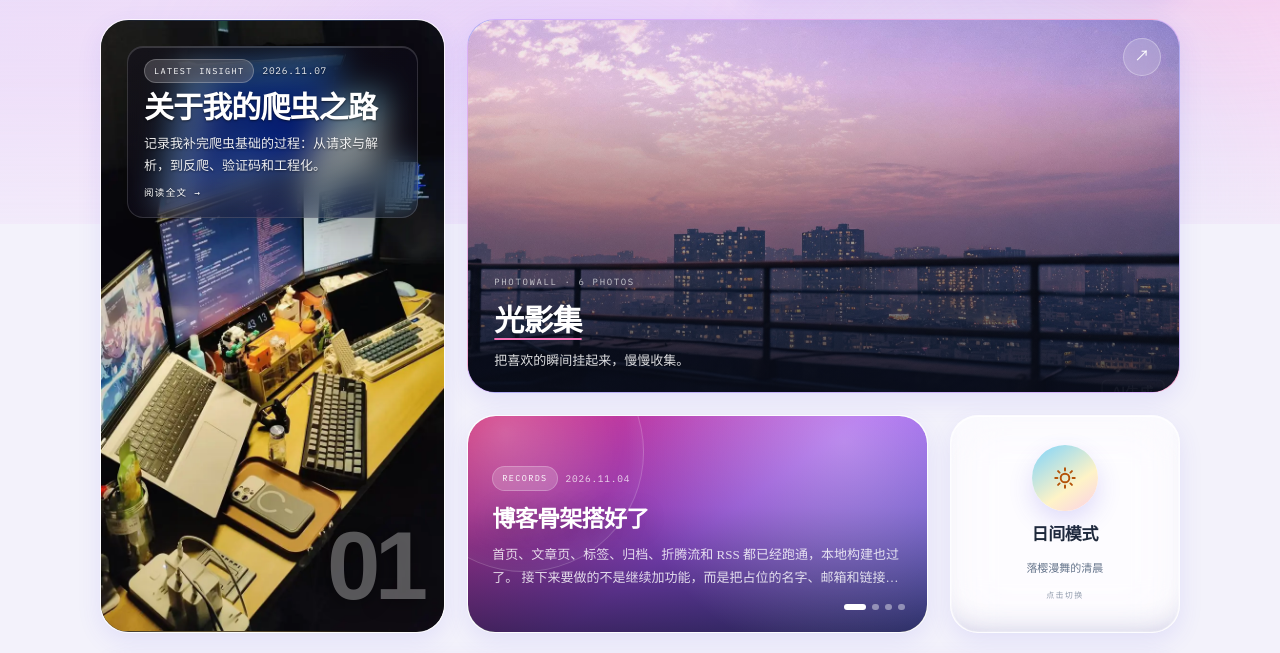
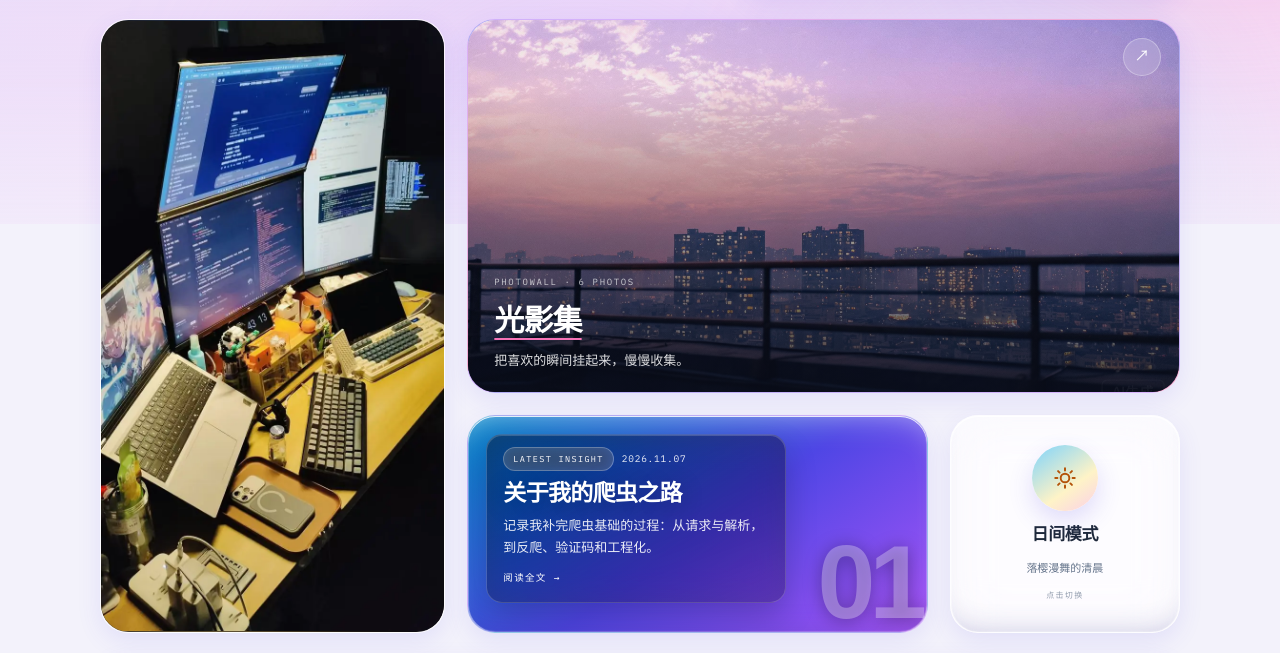
Before and after one commit to 11python11/11python11.github.io, an Astro site: page / in a window 1280 px wide. Shown: the part 576-1229 px from the top of the page. Built offline with nearby package versions, Linux system fonts and the light colour scheme; Astro itself is replaced by a stand-in of ours.

Commit message:
feat: 右侧杂谈卡改为最新文章卡，照片卡保留纯图

```diff
--- a/src/pages/index.astro
+++ b/src/pages/index.astro
@@ -2,7 +2,7 @@
 import { getCollection } from 'astro:content';
 import BaseLayout from '../layouts/BaseLayout.astro';
 import { PHOTOS, SITE } from '../consts';
-import { excerpt, formatDate, withBase } from '../utils';
+import { formatDate, withBase } from '../utils';
 
 const posts = (await getCollection('blog', ({ data }) => !data.draft)).sort(
   (a, b) => b.data.pubDate.getTime() - a.data.pubDate.getTime(),
@@ -12,8 +12,7 @@ const notes = (await getCollection('notes', ({ data }) => !data.draft)).sort(
   (a, b) => b.data.date.getTime() - a.data.date.getTime(),
 );
 
-const latestPosts = posts.slice(0, 1);
-const latestNotes = notes.slice(0, 5);
+const latestPost = posts[0];
 const poster = PHOTOS[0];
 
 const searchIndex = posts.map((post) => ({
@@ -157,55 +156,18 @@ const focus = [
 
     <div class="dash-grid">
       <div class="dash-span-4">
-        <div
+        {
+          latestPost && (
+            <a
               class="dash-card post-carousel"
               style={`--post-cover: url('${withBase('/images/desk.webp')}')`}
-          data-carousel
-          data-interval="5000"
-          aria-label="最新文章轮播"
+              href={withBase(`/blog/${latestPost.id}/`)}
+              aria-label={`阅读：${latestPost.data.title}`}
             >
-          {
-            latestPosts.map((post, index) => (
-              <a
-                class:list={[
-                  'carousel__slide',
-                  `tone-${(index % 5) + 1}`,
-                  { 'is-active': index === 0 },
-                ]}
-                href={withBase(`/blog/${post.id}/`)}
-                data-slide
-                aria-hidden={index === 0 ? undefined : 'true'}
-                tabindex={index === 0 ? undefined : -1}
-              >
-                <span class="carousel__ghost">{String(index + 1).padStart(2, '0')}</span>
-                <div class="carousel__content">
-                  <div class="carousel__meta">
-                    <span class="carousel__badge">Latest Insight</span>
-                    <span class="carousel__date">{formatDate(post.data.pubDate)}</span>
-                  </div>
-                  <h2 class="carousel__title">{post.data.title}</h2>
-                  <p class="carousel__desc">{post.data.description}</p>
-                  <span class="carousel__more">阅读全文 →</span>
-                </div>
+              <span class="carousel__slide is-active" aria-hidden="true"></span>
             </a>
-            ))
-          }
-
-          {
-            latestPosts.length > 1 && (
-              <div class="carousel__dots" aria-label="切换文章">
-                {latestPosts.map((post, index) => (
-                  <button
-                    class:list={['carousel__dot', { 'is-active': index === 0 }]}
-                    type="button"
-                    data-carousel-dot
-                    aria-label={`切换到第 ${index + 1} 篇：${post.data.title}`}
-                  ></button>
-                ))}
-              </div>
           )
         }
-        </div>
       </div>
 
       <div class="dash-span-8">
@@ -228,47 +190,27 @@ const focus = [
         </a>
 
         <div class="dash-subgrid">
-          <div class="dash-card note-carousel" data-carousel data-interval="6000" aria-label="最新杂谈轮播">
           {
-              latestNotes.map((note, index) => (
+            latestPost && (
+              <div class="dash-card latest-card" aria-label="最新文章">
+                <span class="latest-card__ghost" aria-hidden="true">01</span>
+                <div class="latest-card__panel">
+                  <div class="carousel__meta">
+                    <span class="carousel__badge">Latest Insight</span>
+                    <span class="carousel__date">{formatDate(latestPost.data.pubDate)}</span>
+                  </div>
+                  <h2 class="carousel__title">{latestPost.data.title}</h2>
+                  <p class="carousel__desc">{latestPost.data.description}</p>
+                  <span class="carousel__more">阅读全文 →</span>
+                </div>
                 <a
-                  class:list={[
-                    'carousel__slide',
-                    `tone-${((index + 2) % 5) + 1}`,
-                    { 'is-active': index === 0 },
-                  ]}
-                  href={`${withBase('/notes/')}#note-${note.id}`}
-                  data-slide
-                  aria-hidden={index === 0 ? undefined : 'true'}
-                  tabindex={index === 0 ? undefined : -1}
-                >
-                  <div class="carousel__content">
-                    <div class="carousel__meta">
-                      <span class="carousel__badge">Records</span>
-                      <span class="carousel__date">{formatDate(note.data.date)}</span>
-                    </div>
-                    <h3 class="carousel__title">{note.data.title}</h3>
-                    <p class="carousel__desc">{excerpt(note.body, 84)}</p>
-                  </div>
-                </a>
-              ))
-            }
-
-            {
-              latestNotes.length > 1 && (
-                <div class="carousel__dots" aria-label="切换杂谈">
-                  {latestNotes.map((_, index) => (
-                    <button
-                      class:list={['carousel__dot', { 'is-active': index === 0 }]}
-                      type="button"
-                      data-carousel-dot
-                      aria-label={`切换到第 ${index + 1} 条杂谈`}
-                    ></button>
-                  ))}
+                  class="latest-card__link"
+                  href={withBase(`/blog/${latestPost.id}/`)}
+                  aria-label={`阅读：${latestPost.data.title}`}
+                ></a>
               </div>
             )
           }
-          </div>
 
           <button class="dash-card theme-card" type="button" data-theme-toggle aria-label="切换明暗主题">
             <span class="theme-card__orb" aria-hidden="true">
--- a/src/styles/glass.css
+++ b/src/styles/glass.css
@@ -285,7 +285,6 @@ main {
 .theme-card,
 .photo-poster,
 .post-carousel,
-.note-carousel,
 .site-dash,
 .footer-card,
 .btn,
@@ -1105,6 +1104,8 @@ main {
 
 /* ---------- 文章轮播 ---------- */
 .post-carousel {
+  display: block;
+  width: 100%;
   position: relative;
   aspect-ratio: 720 / 1280;
   height: auto;
@@ -1182,8 +1183,6 @@ main {
 
 /* 最新文章卡：完整原图居中，两侧用同图模糊铺满，不拉伸、不裁切 */
 .post-carousel .carousel__slide {
-  justify-content: flex-start;
-  padding: 26px 26px 40px;
   background-color: #0c0913;
   background-image: none;
 }
@@ -1210,67 +1209,75 @@ main {
   pointer-events: none;
 }
 
-.post-carousel .carousel__ghost {
-  top: auto;
-  right: 22px;
-  bottom: 18px;
-  z-index: 3;
-  color: rgba(255, 255, 255, 0.32);
-  text-shadow: 0 2px 18px rgba(0, 0, 0, 0.5);
-}
-
-.post-carousel .carousel__date {
-  color: rgba(255, 255, 255, 0.92);
-}
-
-/* 顶部文字区毛玻璃底板 */
-.post-carousel .carousel__content {
+/* ---------- 最新文章信息卡 ---------- */
+.latest-card {
+  position: relative;
+  min-height: 218px;
+  padding: 18px;
+  overflow: hidden;
+  border-radius: var(--radius-lg);
+  background: var(--tone-2);
+}
+
+.latest-card__panel {
+  position: relative;
+  z-index: 2;
+  width: min(100%, 300px);
   padding: 12px 16px 13px;
-  border: 1px solid rgba(255, 255, 255, 0.15);
+  border: 1px solid rgba(255, 255, 255, 0.18);
   border-radius: 16px;
-  background: linear-gradient(160deg, rgba(16, 12, 28, 0.5), rgba(16, 12, 28, 0.34));
-  box-shadow: inset 0 1px 0 rgba(255, 255, 255, 0.16), 0 14px 32px rgba(0, 0, 0, 0.22);
+  background: linear-gradient(160deg, rgba(10, 8, 20, 0.5), rgba(10, 8, 20, 0.3));
+  box-shadow: inset 0 1px 0 rgba(255, 255, 255, 0.18), 0 14px 32px rgba(0, 0, 0, 0.2);
   -webkit-backdrop-filter: blur(16px) saturate(145%);
   backdrop-filter: blur(16px) saturate(145%);
-}
-
-.post-carousel .carousel__meta {
-  margin-bottom: 6px;
-}
-
-.post-carousel .carousel__title {
-  margin-bottom: 5px;
-}
-
-.post-carousel .carousel__desc {
-  margin-top: 0;
+  pointer-events: none;
+}
+
+.latest-card .carousel__meta {
+  margin-bottom: 8px;
+}
+
+.latest-card .carousel__title {
+  margin: 0 0 6px;
+  font-size: 23px;
+}
+
+.latest-card .carousel__desc {
+  color: rgba(255, 255, 255, 0.9);
+  -webkit-line-clamp: 2;
+}
+
+.latest-card .carousel__date {
   color: rgba(255, 255, 255, 0.92);
-  line-height: 1.7;
-  text-shadow: 0 1px 2px rgba(0, 0, 0, 0.5);
-}
-
-.post-carousel .carousel__more {
-  margin-top: 8px;
-  text-shadow: 0 1px 2px rgba(0, 0, 0, 0.5);
-}
-
-.post-carousel .carousel__title,
-.post-carousel .carousel__date {
-  text-shadow: 0 1px 2px rgba(0, 0, 0, 0.55);
-}
-
-.carousel__ghost {
+}
+
+.latest-card .carousel__more {
+  margin-top: 10px;
+}
+
+.latest-card__ghost {
   position: absolute;
-  top: 16px;
-  right: 22px;
-  color: rgba(255, 255, 255, 0.18);
+  right: 6px;
+  bottom: -2px;
+  z-index: 1;
+  color: rgba(255, 255, 255, 0.3);
   font-family: var(--font-display);
-  font-size: 96px;
+  font-size: 104px;
   font-weight: 800;
   line-height: 1;
   letter-spacing: -0.06em;
+  text-shadow: 0 2px 18px rgba(0, 0, 0, 0.35);
   pointer-events: none;
 }
+
+.latest-card__link {
+  position: absolute;
+  inset: 0;
+  z-index: 3;
+  border-radius: inherit;
+}
+
+
 
 .carousel__content {
   position: relative;
@@ -1469,27 +1476,6 @@ main {
   transform: rotate(-45deg);
 }
 
-/* ---------- 杂谈轮播 ---------- */
-.note-carousel {
-  position: relative;
-  min-height: 218px;
-  overflow: hidden;
-  border-radius: var(--radius-lg);
-}
-
-.note-carousel .carousel__slide {
-  padding: 24px 24px 42px;
-}
-
-.note-carousel .carousel__title {
-  font-size: 23px;
-  -webkit-line-clamp: 1;
-}
-
-.note-carousel .carousel__desc {
-  -webkit-line-clamp: 2;
-}
-
 /* ---------- 主题切换卡 ---------- */
 .theme-card {
   position: relative;
```
Lines whose indentation alone changed are shown as unchanged.
